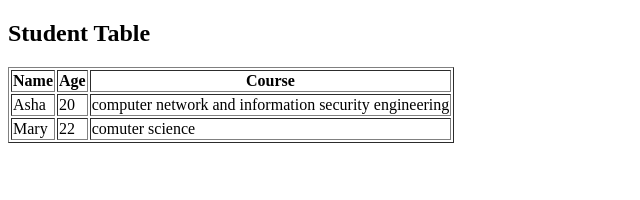
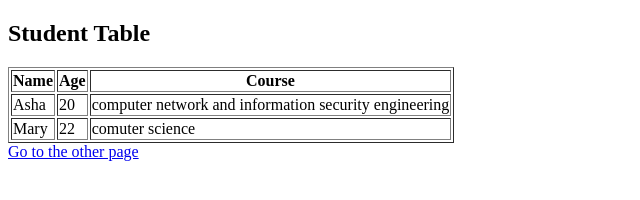
Before and after one commit to yustinaphilibert-dotcom/Cp226, a plain HTML site: page Index.html in a window 1280 px wide. Shown: the whole page, without its empty margins (0-640 px from the left). Drawn offline with Linux system fonts and the light colour scheme.

Commit message:
Update Index.html

```diff
--- a/Index.html
+++ b/Index.html
@@ -26,6 +26,6 @@
         <td>comuter science</td>
     </tr>
     </table>
-
+<a href="question2.html">Go to the other page</a>
     </body>
     </html>
```
